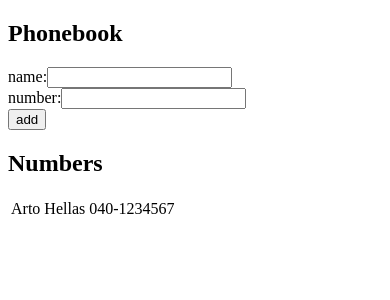
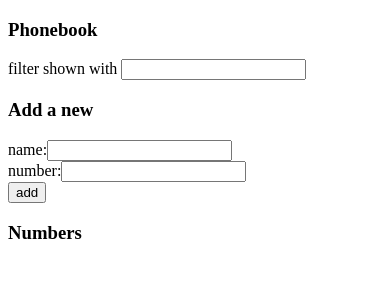
Before and after one commit to CReilly0/fullstackopen2021, a React (Create React App) app in the folder part2/phonebook/: page / in a window 390 px wide. Shown: the top 300 px of the page. Built offline with nearby package versions, Linux system fonts and the light colour scheme.

Commit message:
2.9*: The Phonebook Step4
Implement a search field that can be used to filter the list of people by name

```diff
--- a/part2/phonebook/src/App.js
+++ b/part2/phonebook/src/App.js
@@ -1,21 +1,23 @@
 import React, { useState } from 'react'
 import PersonForm from './Components/PersonForm'
 import Persons from './Components/Persons'
+import Filter from './Components/Filter'
 
 const App = () => {
-  const [persons, setPersons] = useState([
-    { name: 'Arto Hellas', number: '040-1234567' }
-  ])
+  const [persons, setPersons] = useState([])
   const [newName, setNewName] = useState('')
   const [newNumber, setNewNumber] = useState('')
+  const [filter, setFilter] = useState('')
 
-  const handleNameChange = (event) => {
-    setNewName(event.target.value)
-  }
+  const handleNameChange = (e) => { setNewName(e.target.value) }
+  const handleNumberChange = (e) => { setNewNumber(e.target.value) }
+  const handleFilterChange = (e) => { setFilter(e.target.value) }
 
-  const handleNumberChange = (event) => {
-    setNewNumber(event.target.value)
-  }
+  //If no filter, return persons. If filter, return filtered persons
+  const personsToShow = (filter==="")
+  ? persons
+  : persons.filter((person) =>
+  (person.name.toLowerCase().indexOf(filter.toLowerCase()) !== -1))
 
   const addName = (event) => {
     event.preventDefault()
@@ -30,19 +32,22 @@ const App = () => {
       setPersons(persons.concat(personObject))
     )
     setNewName("")
+    setNewNumber("")
   }
 
   return (
     <div>
-      <h2>Phonebook</h2>
+      <h3>Phonebook</h3>
+      <Filter handleFilterChange={handleFilterChange} />
+      <h3>Add a new</h3>
       <PersonForm
         addName={addName}
         newName={newName}
         handleNameChange={handleNameChange}
         newNumber={newNumber}
         handleNumberChange={handleNumberChange}/>
-      <h2>Numbers</h2>
-      <Persons persons={persons} />
+      <h3>Numbers</h3>
+      <Persons persons={personsToShow} />
     </div>
   )
 }
--- /dev/null
+++ b/part2/phonebook/src/Components/Filter.js
@@ -0,0 +1,11 @@
+import React from 'react';
+
+const Filter = ({ handleFilterChange }) => {
+    return (
+        <div>
+            filter shown with <input onChange={handleFilterChange}></input>
+        </div>
+    )
+};
+
+export default Filter;
--- a/part2/phonebook/src/Components/Persons.js
+++ b/part2/phonebook/src/Components/Persons.js
@@ -1,17 +1,20 @@
 import React from 'react';
 
-const Persons = ({ persons }) => {
+const Persons = ({ persons, filter }) => {
+
   return(
-    <table>
-      <tbody>
+    <>
+      <table>
+        <tbody>
         {persons.map((person) =>
           <tr key={person.name}>
             <td>{person.name}</td>
             <td>{person.number}</td>
           </tr>
         )}
-      </tbody>
-    </table>
+        </tbody>
+      </table>
+    </>
   )
 };
 
```
